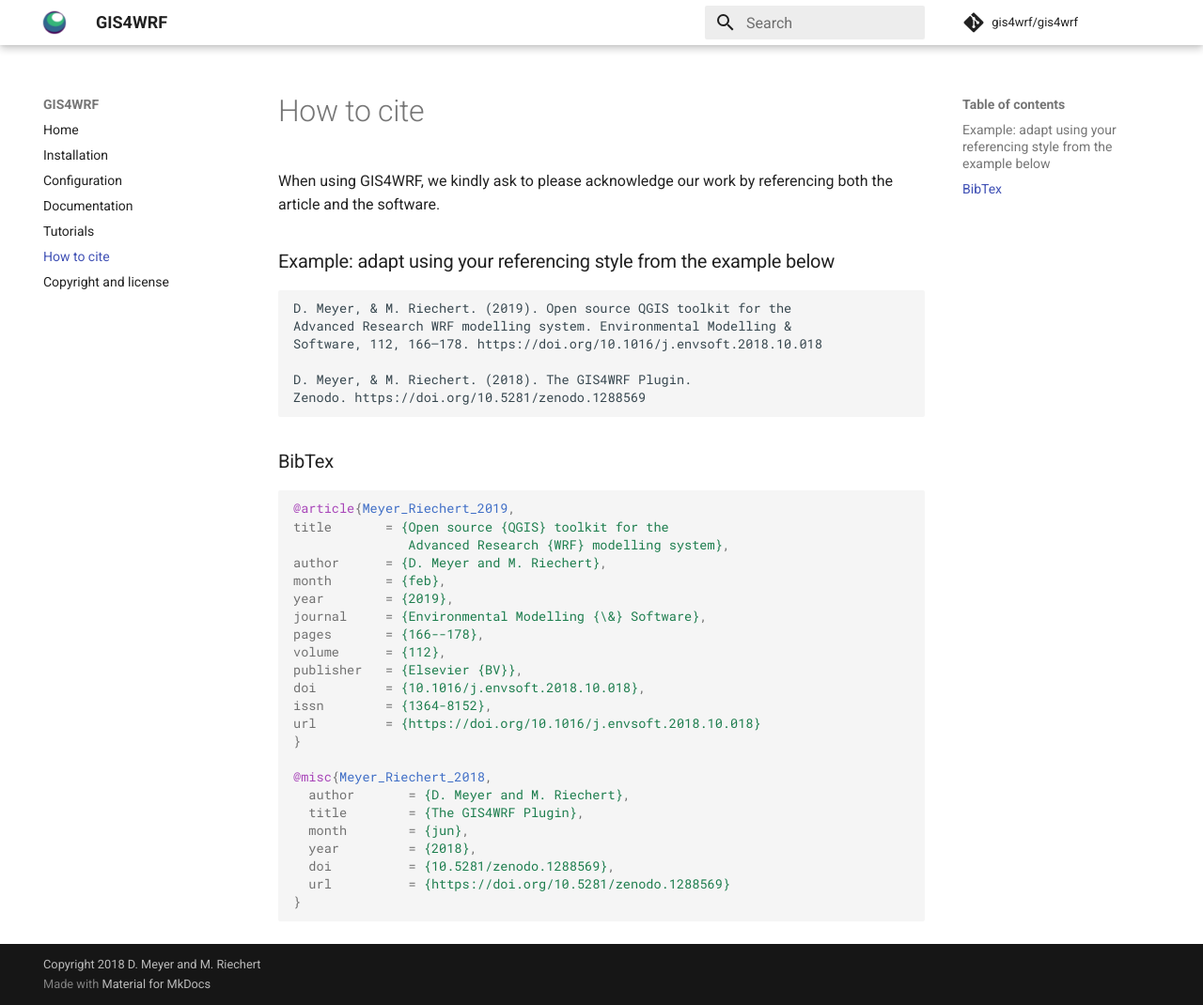
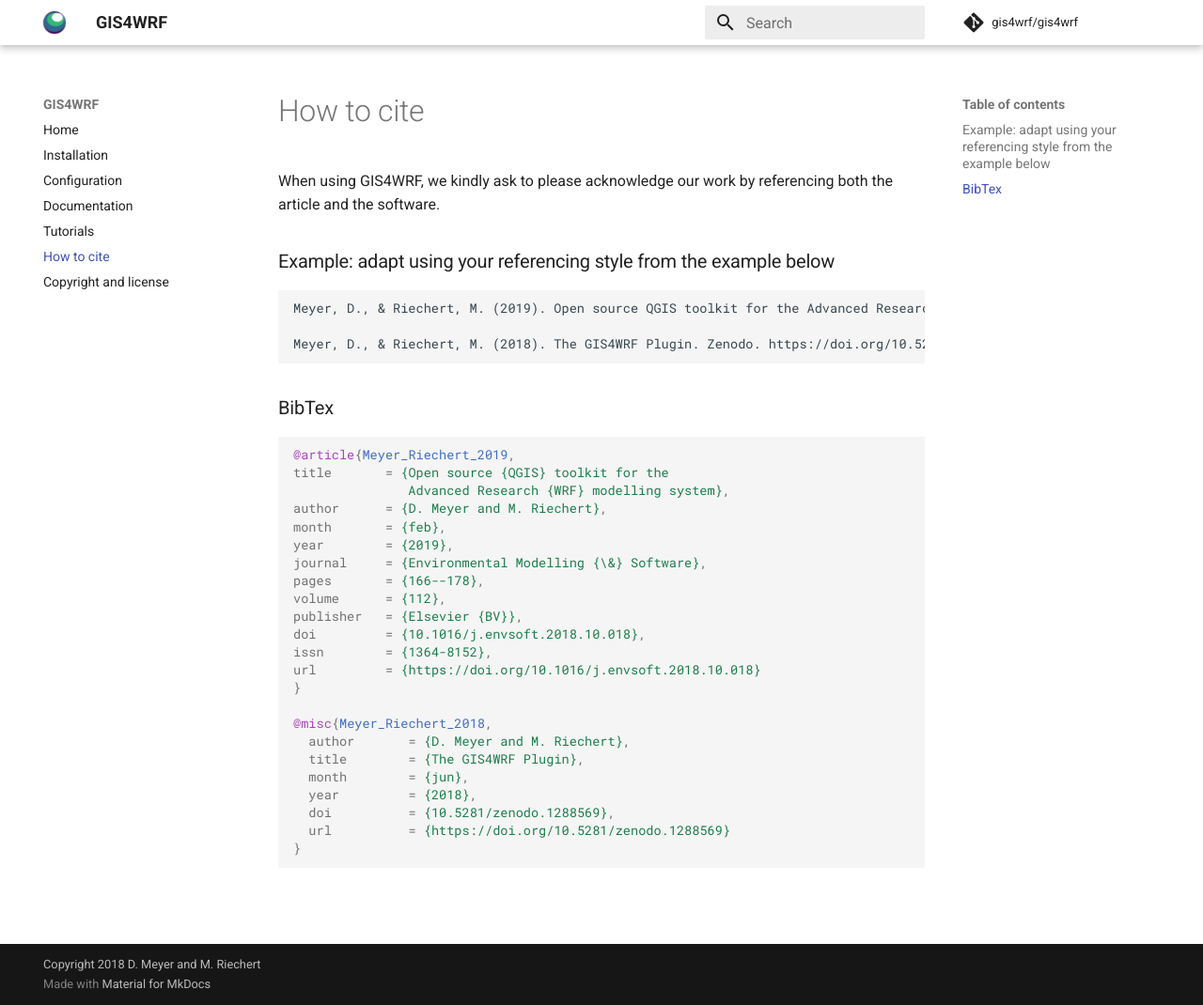
Before and after one commit to GIS4WRF/gis4wrf.github.io, an MkDocs documentation site: the page built from docs/cite/index.md, in a window 1280 px wide and 1070 px high. Shown: the whole window at 94% size. Built offline with MkDocs 1.6.1 and Material for MkDocs 9.7.7, drawn with Linux system fonts in a browser that asks for light colours; comment, search, counter and statistics services are not loaded.

Commit message:
add link to paper and update refs

````diff
--- a/docs/cite/index.md
+++ b/docs/cite/index.md
@@ -2,12 +2,9 @@
 
 ### Example: adapt using your referencing style from the example below
 ```
-D. Meyer, & M. Riechert. (2019). Open source QGIS toolkit for the
-Advanced Research WRF modelling system. Environmental Modelling &
-Software, 112, 166–178. https://doi.org/10.1016/j.envsoft.2018.10.018
+Meyer, D., & Riechert, M. (2019). Open source QGIS toolkit for the Advanced Research WRF modelling system. Environmental Modelling & Software, 112, 166–178. https://doi.org/10.1016/j.envsoft.2018.10.018
 
-D. Meyer, & M. Riechert. (2018). The GIS4WRF Plugin.
-Zenodo. https://doi.org/10.5281/zenodo.1288569
+Meyer, D., & Riechert, M. (2018). The GIS4WRF Plugin. Zenodo. https://doi.org/10.5281/zenodo.1288569
 ```
 
 ### BibTex
````
Also changed, not shown: docs/index.md (+3 -0 lines).
